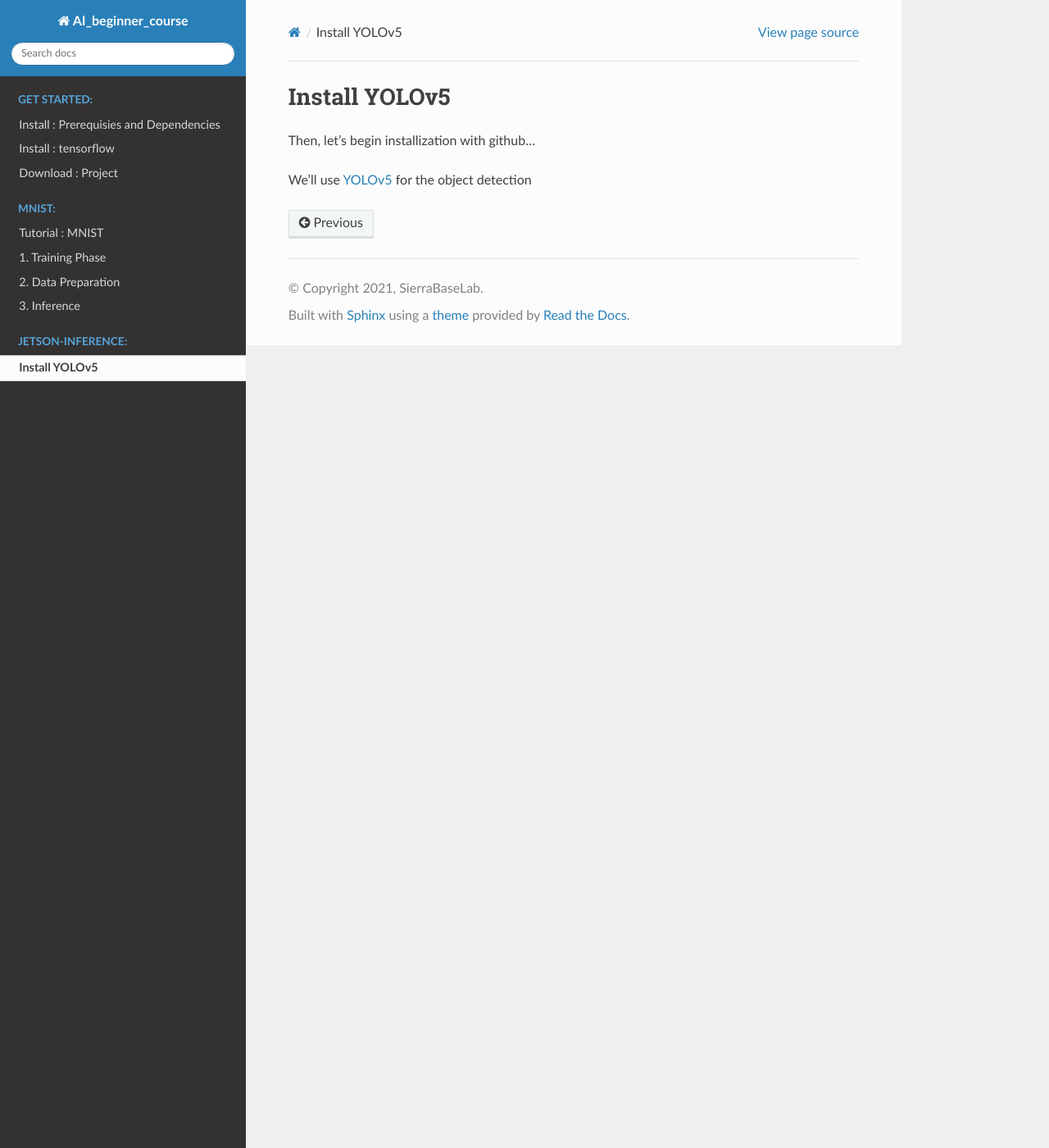
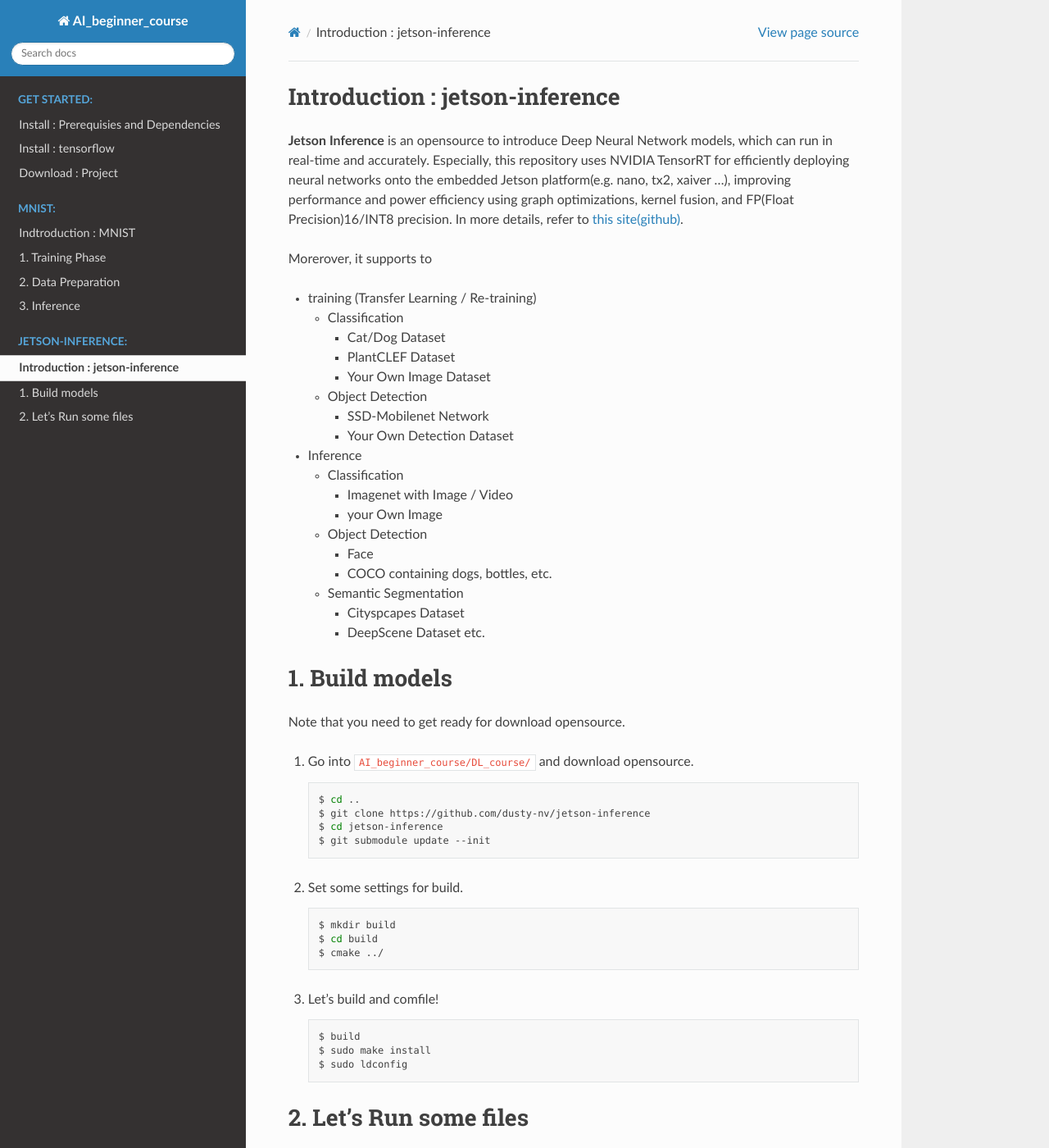
Before and after one commit to SierrabaseLab/AI_beginner_course, a Sphinx documentation site: the page built from docs/source/Object_Detection/Guide_Line.md, in a window 1280 px wide and 1400 px high. Shown: the whole window at 82% size. Built offline with Sphinx 7.4.7 and the Read the Docs theme 2.0.0, drawn with Linux system fonts in a browser that asks for light colours; some of the changed text lies outside the part shown.

Commit message:
make step 2

````diff
--- a/docs/source/Image_Classification/Guide_Line.md
+++ b/docs/source/Image_Classification/Guide_Line.md
@@ -1,4 +1,4 @@
-### Tutorial : MNIST
+### Indtroduction : MNIST
 
 [<img src="https://upload.wikimedia.org/wikipedia/commons/2/27/MnistExamples.png">](https://commons.wikimedia.org/wiki/File:MnistExamples.png)
 
--- a/docs/source/Object_Detection/Guide_Line.md
+++ b/docs/source/Object_Detection/Guide_Line.md
@@ -1,5 +1,63 @@
-## Install YOLOv5
+## Introduction : jetson-inference
 
-Then, let's begin installization with github...
+**Jetson Inference** is an opensource to introduce Deep Neural Network models, which can run in real-time and accurately. Especially, this repository uses NVIDIA TensorRT for efficiently deploying neural networks onto the embedded Jetson platform(e.g. nano, tx2, xaiver ...), improving performance and power efficiency using graph optimizations, kernel fusion, and FP(Float Precision)16/INT8 precision. In more details, refer to [this site(github)](https://github.com/dusty-nv/jetson-inference).
 
-We'll use [YOLOv5](https://github.com/ultralytics/yolov5) for the object detection
+Morerover, it supports to
+
+- training (Transfer Learning / Re-training)
+	- Classification
+		- Cat/Dog Dataset
+		- PlantCLEF Dataset
+		- Your Own Image Dataset
+	- Object Detection
+		- SSD-Mobilenet Network
+		- Your Own Detection Dataset
+- Inference
+	- Classification
+		- Imagenet with Image / Video
+		- your Own Image
+	- Object Detection
+		- Face
+		- COCO containing dogs, bottles, etc.
+	- Semantic Segmentation
+		- Cityspcapes Dataset
+		- DeepScene Dataset etc.
+
+
+## 1. Build models
+
+Note that you need to get ready for download opensource.
+
+1. Go into ```AI_beginner_course/DL_course/``` and download opensource.
+
+	```shell
+	$ cd ..
+	$ git clone https://github.com/dusty-nv/jetson-inference
+	$ cd jetson-inference
+	$ git submodule update --init
+	```
+
+2. Set some settings for build.
+
+	```shell
+	$ mkdir build
+	$ cd build
+	$ cmake ../
+	```
+
+3. Let's build and comfile!
+
+	```shell
+	$ build
+	$ sudo make install
+	$ sudo ldconfig
+	```
+
+## 2. Let's Run some files
+
+1. Here is a files which trained imagenet Datasets by GoogLeNet
+
+```shell
+$ cd aarch64/bin/
+$ python3 imagenet.py /dev/video0
+```
````
Also changed, not shown: 13 other files.
